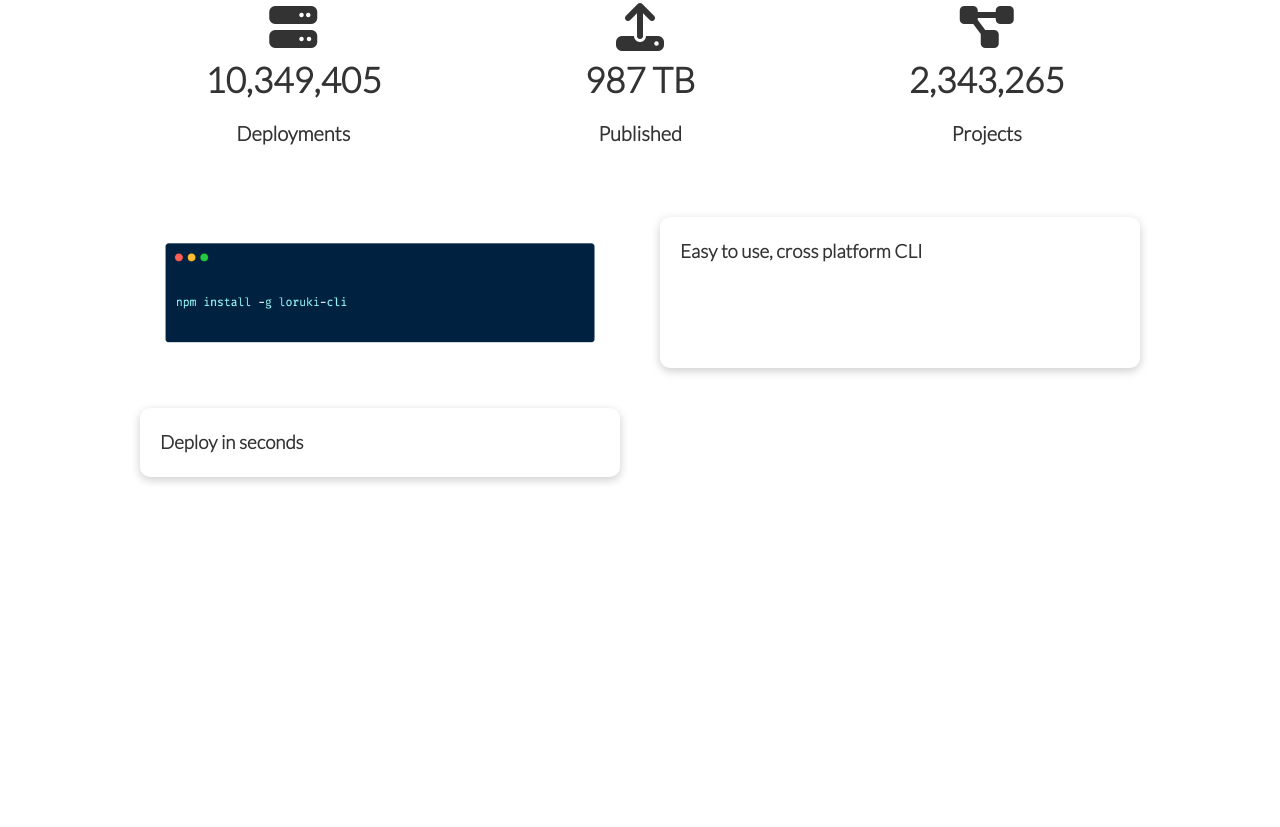
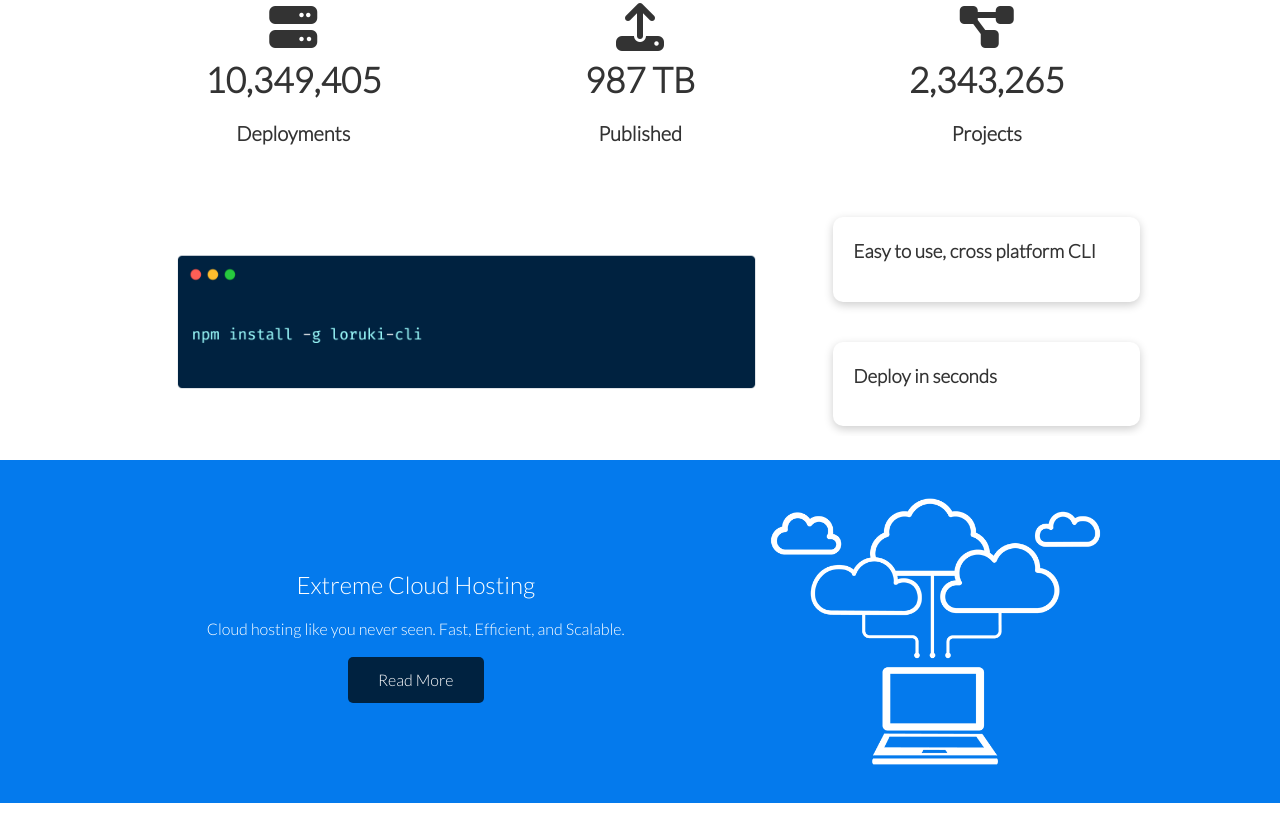
Before and after one commit to ashiikkhan/Web-Hosting-Website, a plain HTML site: page index.html in a window 1280 px wide. Shown: the part 675-1502 px from the top of the page. Before the commit the page ends 1162 px from the top, so only its background shows below. Drawn offline with Linux system fonts and the light colour scheme.

Commit message:
cloud section done

```diff
--- a/CSS/style.css
+++ b/CSS/style.css
@@ -2,6 +2,9 @@
 
 :root {
   --primary-color: #047aed;
+  --secondary-color: #1c3fa8;
+  --dark-color: #002240;
+  --light-color: #f4f4f4;
 }
 
 /* base css */
@@ -127,3 +130,19 @@ img {
   font-size: 20px;
   font-weight: bold;
 }
+
+/* CLI  */
+.cli .grid {
+  grid-template-columns: repeat(3, 1fr);
+  grid-template-rows: repeat(2, 1fr);
+}
+.cli .grid > :first-child {
+  grid-column: 1 / span 2;
+  grid-row: 1 / span 2;
+}
+
+/* cloud */
+.cloud .grid {
+  grid-template-columns: 4fr 3fr;
+  align-items: center;
+}
--- a/CSS/utilities.css
+++ b/CSS/utilities.css
@@ -28,6 +28,27 @@
 .btn-outline {
   background-color: transparent;
   border: 1px solid #fff;
+}
+/* bg and btn colored */
+.bg-primary,
+.btn-primary {
+  background-color: var(--primary-color);
+  color: #fff;
+}
+.bg-secondary,
+.btn-secondary {
+  background-color: var(--secondary-color);
+  color: #fff;
+}
+.bg-dark,
+.btn-dark {
+  background-color: var(--dark-color);
+  color: #fff;
+}
+.bg-light,
+.btn-light {
+  background-color: var(--light-color);
+  color: #333;
 }
 .text-center {
   text-align: center;
--- a/index.html
+++ b/index.html
@@ -103,6 +103,19 @@
           </div>
         </div>
       </section>
+      <!-- cloud -->
+      <section class="cloud bg-primary my-2 py-2">
+        <div class="container grid">
+          <div class="text-center">
+            <h2 class="lg">Extreme Cloud Hosting</h2>
+            <p class="lead my-1">
+              Cloud hosting like you never seen. Fast, Efficient, and Scalable.
+            </p>
+            <a href="features.html" class="btn btn-dark">Read More</a>
+          </div>
+          <img src="images/cloud.png" alt="" />
+        </div>
+      </section>
     </main>
   </body>
 </html>
```
